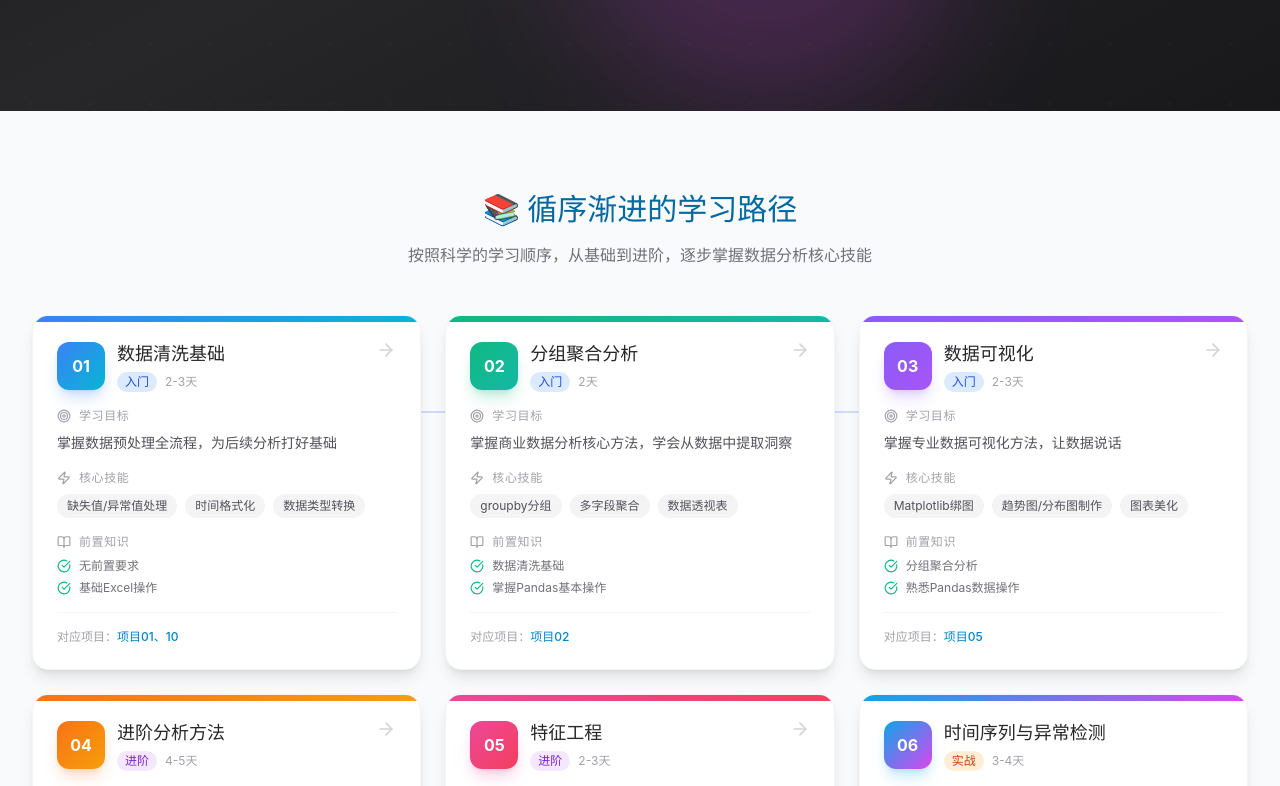
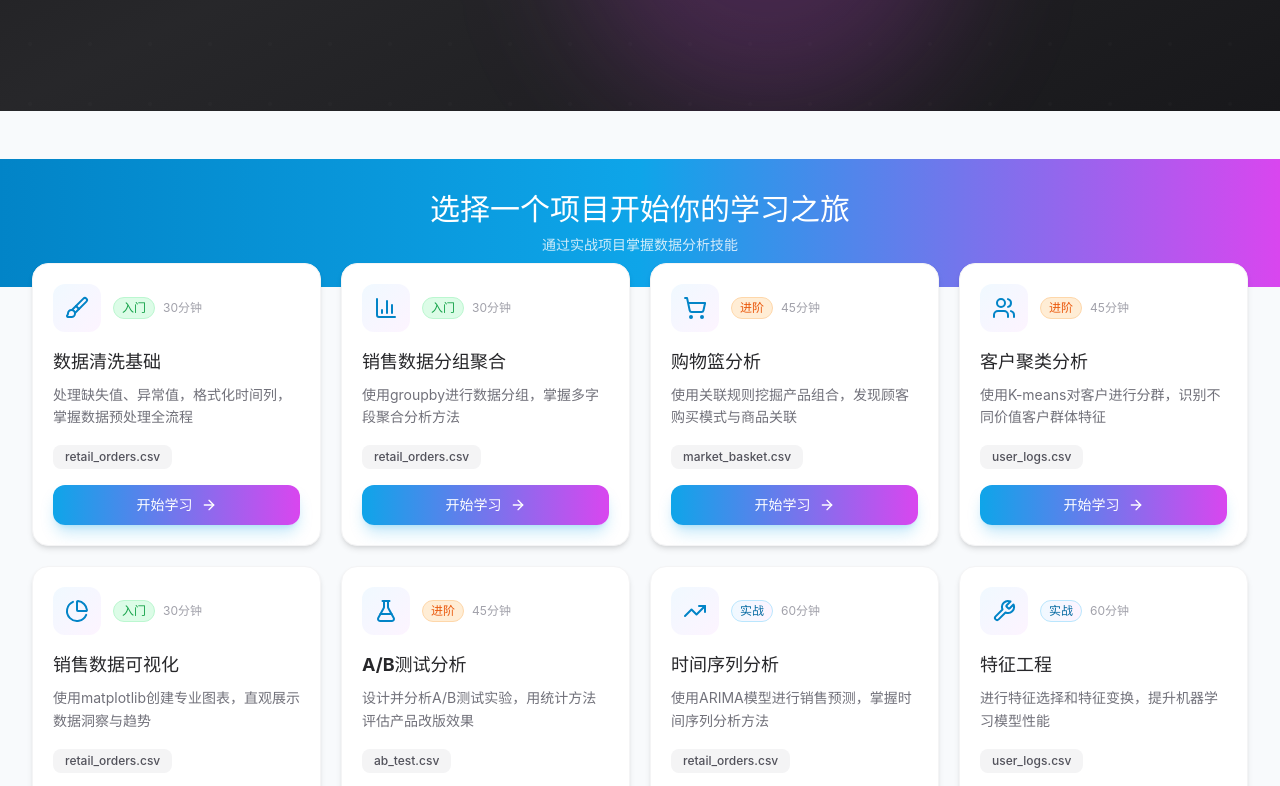
Before and after one commit to 7fxm/data-analysis-training, a React (Vite) app: page / in a window 1280 px wide. Shown: the part 591-1377 px from the top of the page. Built offline with nearby package versions, Linux system fonts and the light colour scheme.

Commit message:
移除学习路径模块，更新项目卡片样式

```diff
--- a/src/components/home/ProjectGrid.tsx
+++ b/src/components/home/ProjectGrid.tsx
@@ -1,18 +1,30 @@
 import { Link } from 'react-router-dom';
-import { ArrowRight } from 'lucide-react';
+import { ArrowRight, Brush, BarChart3, ShoppingCart, Users, PieChart, FlaskConical, TrendingUp, Wrench, AlertTriangle, GitMerge } from 'lucide-react';
 import { projects } from '@/data/projects';
-import { useAppStore } from '@/context/AppContext';
+
+const projectIcons = {
+  '数据清洗基础': Brush,
+  '销售数据分组聚合': BarChart3,
+  '购物篮分析': ShoppingCart,
+  '客户聚类分析': Users,
+  '销售数据可视化': PieChart,
+  'A/B测试分析': FlaskConical,
+  '时间序列分析': TrendingUp,
+  '特征工程': Wrench,
+  '异常值检测': AlertTriangle,
+  '多数据集合并': GitMerge,
+};
 
 const levelStyles = {
   '入门': {
-    bg: 'bg-primary-50 dark:bg-primary-900/30',
-    text: 'text-primary-600 dark:text-primary-400',
-    border: 'border-primary-200 dark:border-primary-700'
+    bg: 'bg-green-100 dark:bg-green-900/30',
+    text: 'text-green-600 dark:text-green-400',
+    border: 'border-green-200 dark:border-green-700'
   },
   '进阶': {
-    bg: 'bg-accent-50 dark:bg-accent-900/30',
-    text: 'text-accent-600 dark:text-accent-400',
-    border: 'border-accent-200 dark:border-accent-700'
+    bg: 'bg-orange-100 dark:bg-orange-900/30',
+    text: 'text-orange-600 dark:text-orange-400',
+    border: 'border-orange-200 dark:border-orange-700'
   },
   '实战': {
     bg: 'bg-gradient-to-r from-primary-50 to-accent-50 dark:from-primary-900/30 dark:to-accent-900/30',
@@ -21,69 +33,80 @@ const levelStyles = {
   }
 };
 
+const durationMap: Record<number, string> = {
+  1: '30分钟',
+  2: '30分钟',
+  3: '45分钟',
+  4: '45分钟',
+  5: '30分钟',
+  6: '45分钟',
+  7: '60分钟',
+  8: '60分钟',
+  9: '60分钟',
+  10: '30分钟',
+};
+
 export function ProjectGrid() {
-  const getProgress = useAppStore((state) => state.getProgress);
-
   return (
-    <section className="py-20 relative">
-      <div className="max-w-7xl mx-auto px-4 sm:px-6 lg:px-8">
-        <div className="text-center mb-12">
-          <h2 className="text-3xl font-bold text-primary-700 dark:text-primary-400 mb-4">
-            实战项目中心
+    <section className="py-12 relative">
+      <div className="bg-gradient-to-r from-primary-600 via-primary-500 to-accent-500 py-8 px-4">
+        <div className="max-w-7xl mx-auto text-center">
+          <h2 className="text-2xl md:text-3xl font-bold text-white mb-2">
+            选择一个项目开始你的学习之旅
           </h2>
-          <p className="text-surface-500 dark:text-surface-400 max-w-2xl mx-auto">
-            从0到1练会数据分析，拿得出手的项目作品集
+          <p className="text-white/80 text-sm">
+            通过实战项目掌握数据分析技能
           </p>
         </div>
+      </div>
 
-        <div className="grid grid-cols-1 md:grid-cols-2 lg:grid-cols-4 gap-6">
+      <div className="max-w-7xl mx-auto px-4 sm:px-6 lg:px-8 -mt-6">
+        <div className="grid grid-cols-1 md:grid-cols-2 lg:grid-cols-3 xl:grid-cols-4 gap-5">
           {projects.map((project) => {
-            const progress = getProgress(project.id);
-            const isCompleted = progress?.codeCompleted;
             const levelStyle = levelStyles[project.level];
+            const IconComponent = projectIcons[project.title] || BarChart3;
+            const duration = durationMap[project.id] || '30分钟';
 
             return (
               <div
                 key={project.id}
-                className="group relative bg-white dark:bg-surface-800 rounded-2xl shadow-lg hover:shadow-2xl transition-all duration-300 overflow-hidden border border-surface-100 dark:border-surface-700 hover:-translate-y-1"
+                className="bg-white dark:bg-surface-800 rounded-2xl shadow-md hover:shadow-lg transition-all duration-300 overflow-hidden border border-surface-100 dark:border-surface-700"
               >
-                <div className="absolute top-0 left-0 right-0 h-1 bg-gradient-to-r from-primary-500 to-accent-500" />
-
                 <div className="p-5">
-                  <div className="flex items-center gap-2 mb-3">
-                    <span className="text-xs font-bold text-white bg-gradient-to-r from-primary-500 to-accent-500 px-2 py-1 rounded-lg shadow-sm">
-                      项目{String(project.id).padStart(2, '0')}
-                    </span>
-                    <span className={`text-xs font-medium px-2 py-1 rounded-lg ${levelStyle.bg} ${levelStyle.text} border ${levelStyle.border}`}>
-                      {project.level}
-                    </span>
+                  <div className="flex items-center gap-3 mb-4">
+                    <div className="p-3 rounded-xl bg-gradient-to-br from-primary-50 to-accent-50 dark:from-primary-900/30 dark:to-accent-900/30">
+                      <IconComponent className="w-6 h-6 text-primary-600 dark:text-primary-400" />
+                    </div>
+                    <div className="flex items-center gap-2">
+                      <span className={`text-xs font-medium px-2 py-0.5 rounded-full ${levelStyle.bg} ${levelStyle.text} border ${levelStyle.border}`}>
+                        {project.level}
+                      </span>
+                      <span className="text-xs text-surface-400 dark:text-surface-500">
+                        {duration}
+                      </span>
+                    </div>
                   </div>
 
-                  <h3 className="font-bold text-lg text-primary-700 dark:text-primary-400 mb-2 group-hover:text-primary-600 dark:group-hover:text-primary-300 transition-colors">
+                  <h3 className="font-bold text-lg text-surface-800 dark:text-surface-200 mb-2">
                     {project.title}
                   </h3>
 
-                  <p className="text-sm text-surface-500 dark:text-surface-400 mb-4 line-clamp-2">
+                  <p className="text-sm text-surface-500 dark:text-surface-400 mb-4 line-clamp-2 leading-relaxed">
                     {project.description}
                   </p>
 
-                  <div className="flex flex-wrap gap-1.5 mb-4">
-                    {project.tools.map((tool, i) => (
-                      <span
-                        key={i}
-                        className="text-xs bg-surface-100 dark:bg-surface-700 text-surface-600 dark:text-surface-300 px-2 py-0.5 rounded-md font-medium"
-                      >
-                        {tool}
-                      </span>
-                    ))}
+                  <div className="flex items-center justify-between">
+                    <span className="text-xs bg-surface-100 dark:bg-surface-700 text-surface-600 dark:text-surface-300 px-3 py-1 rounded-lg font-medium">
+                      {project.dataset}
+                    </span>
                   </div>
 
                   <Link
                     to={`/project/${project.id}`}
-                    className="flex items-center justify-center gap-2 w-full py-2.5 px-4 rounded-xl font-medium text-sm transition-all duration-300 bg-gradient-to-r from-primary-500 to-primary-600 hover:from-primary-600 hover:to-primary-700 text-white shadow-lg shadow-primary-500/25 hover:shadow-primary-500/40"
+                    className="flex items-center justify-center gap-2 w-full mt-4 py-2.5 px-4 rounded-xl font-medium text-sm transition-all duration-300 bg-gradient-to-r from-primary-500 to-accent-500 hover:from-primary-600 hover:to-accent-600 text-white shadow-lg shadow-primary-500/25 hover:shadow-primary-500/40"
                   >
-                    查看项目
-                    <ArrowRight className="w-4 h-4 group-hover:translate-x-1 transition-transform" />
+                    开始学习
+                    <ArrowRight className="w-4 h-4" />
                   </Link>
                 </div>
               </div>
--- a/src/pages/Home.tsx
+++ b/src/pages/Home.tsx
@@ -1,12 +1,10 @@
 import { HeroSection } from '../components/home/HeroSection';
-import { LearningPath } from '../components/home/LearningPath';
 import { ProjectGrid } from '../components/home/ProjectGrid';
 
 export function Home() {
   return (
     <div>
       <HeroSection />
-      <LearningPath />
       <ProjectGrid />
     </div>
   );
--- a/tsconfig.json
+++ b/tsconfig.json
@@ -22,7 +22,7 @@
     "noFallthroughCasesInSwitch": false,
     "noUncheckedSideEffectImports": false,
     "forceConsistentCasingInFileNames": false,
-    "ignoreDeprecations": "5.0",
+
     "baseUrl": "./",
     "paths": {
       "@/*": [
```
